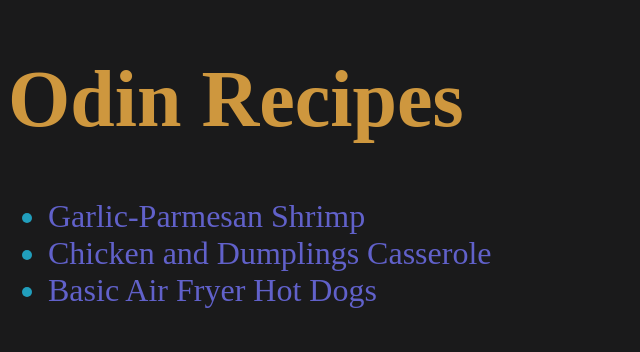
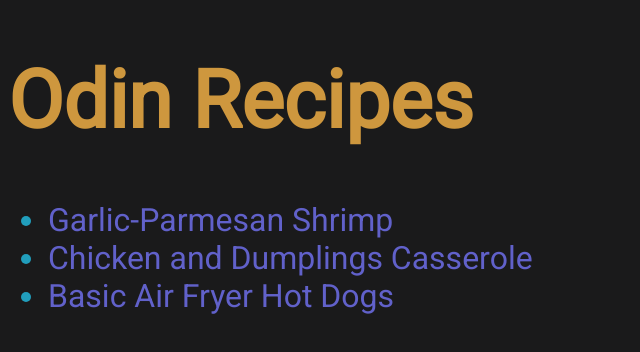
Before and after one commit to nerdy-guy/odin-recipes, a plain HTML site: page index.html in a window 1280 px wide. Shown: the whole page, without its empty margins (0-640 px from the left). Drawn offline with Linux system fonts and the light colour scheme.

Commit message:
Changed font family

```diff
--- a/index.html
+++ b/index.html
@@ -6,6 +6,7 @@
     <meta http-equiv="X-UA-Compatible" content="IE=edge">
     <meta name="viewport" content="width=device-width, initial-scale=1.0">
     <link rel="stylesheet" href="style.css">
+    <link href="https://fonts.googleapis.com/css2?family=Roboto&display=swap" rel="stylesheet">
     <title>Odin Recipes</title>
 </head>
 
--- a/style.css
+++ b/style.css
@@ -1,5 +1,7 @@
 * {
     background-color: #1A1A1B;
+    font-family: 'Roboto', sans-serif;
+
 }
 
 h1 {
```
Also changed, not shown: recipes/basic-air-fryer-hot-dogs.html (+1 -0 lines), recipes/chicken-and-dumplings -asserole.html (+1 -0 lines), recipes/garlic-parmesan-shrimp.html (+1 -0 lines).
